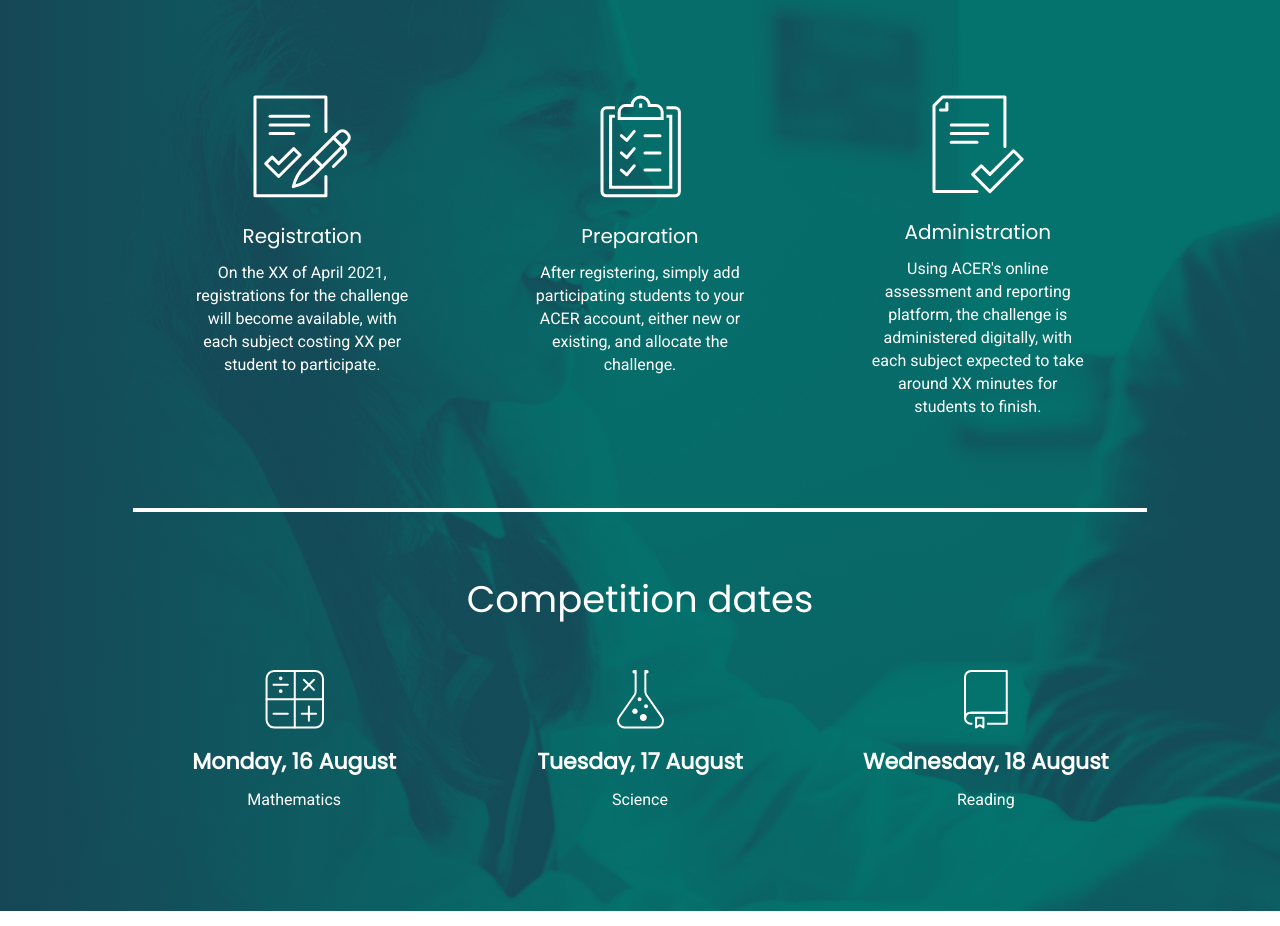
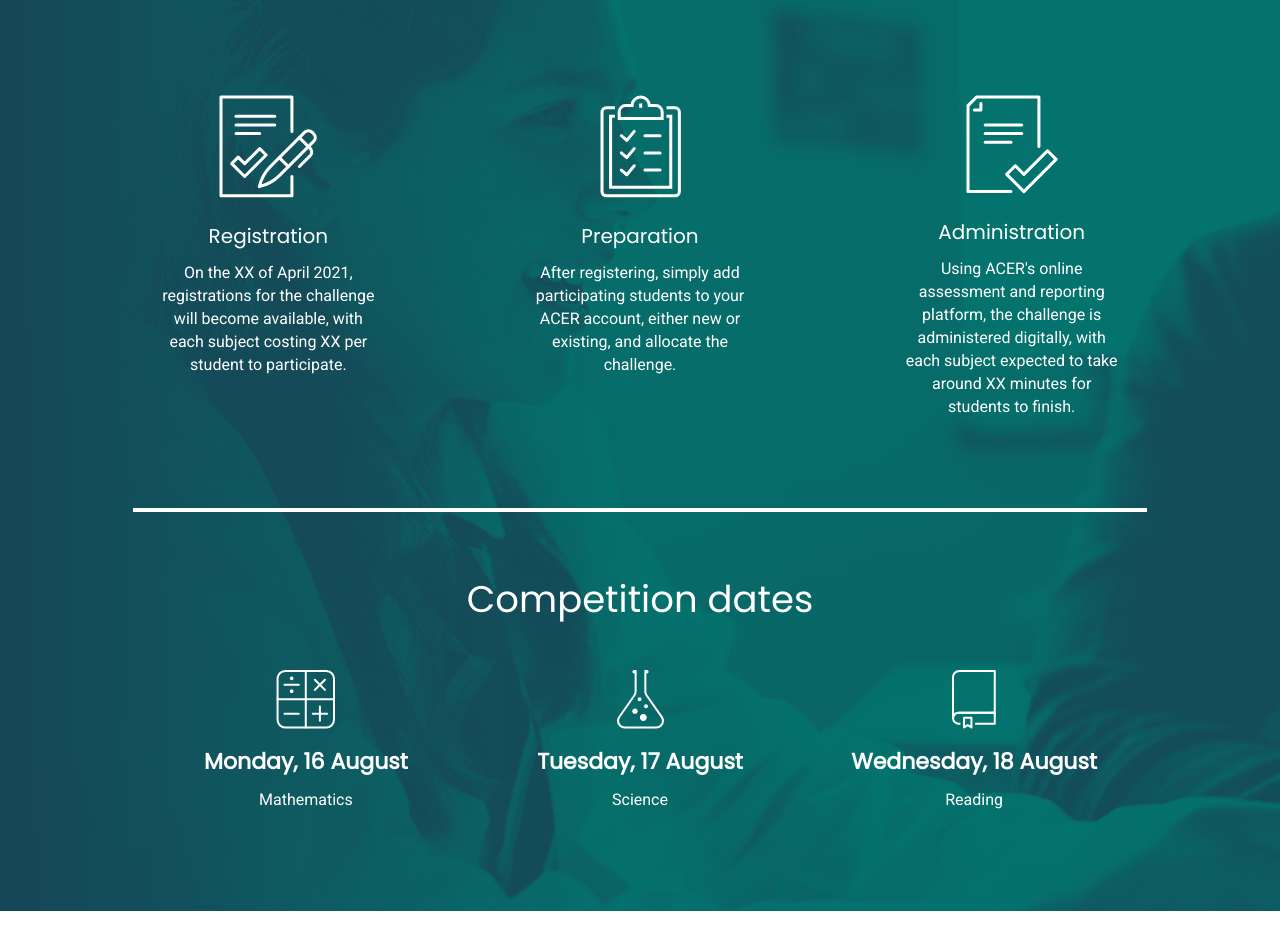
Before and after one commit to RockyWang89/ACER-OS-Test, a plain HTML site: page index.html in a window 1280 px wide. Shown: the part 2926-3852 px from the top of the page. Drawn offline with nearby package versions, Linux system fonts and the light colour scheme.

Commit message:
version 1.2 -- modified Competitions layout

```diff
--- a/css/style.css
+++ b/css/style.css
@@ -285,6 +285,15 @@ h3 {
 .processes-wrapper {
     padding-top: 98px;
     margin: 0 auto;
+    display: flex;
+    flex-direction: row;
+    justify-content: center;
+}
+
+@media screen and (max-width: 992px) {
+    .processes-wrapper {
+        flex-direction: column;
+    }
 }
 
 .process-item img {
@@ -293,6 +302,8 @@ h3 {
 
 .process-item {
     margin-bottom: 90px;
+    margin-left: 7.236842%;
+    margin-right: 7.236842%;
     padding-left: 0;
     padding-right: 0;
 }
@@ -314,14 +325,30 @@ h3 {
 
 .competitions-wrapper {
     padding-top: 45px;
+    margin: 0 auto;
+    display: flex;
+    flex-direction: row;
+    justify-content: center;
+}
+
+@media screen and (max-width: 992px) {
+    .competitions-wrapper {
+        flex-direction: column;
+    }
 }
 
 .competition-item {
     margin-bottom: 90px;
+    margin-left: 3.508772%;
+    margin-right: 3.508772%;
+    padding-left: 0;
+    padding-right: 0;
 }
 
 .competition-date {
-    margin-top: 18.57px;
+    margin: 18.57px auto 0;
+    width: 263px;
+    text-align: center;
     font-family: 'Poppins';
     font-style: normal;
     font-weight: 700;
--- a/index.html
+++ b/index.html
@@ -87,18 +87,18 @@
             <div class="competition-content">
                 <h2>The 2023 challenge</h2>
                 <p class="competition-subtitle">Participation in the challenge is open to all registered Australian schools, with students required to be enrolled in a participating school to take part.</p>
-                <div class="processes-wrapper row">
-                    <div class="process-item col-lg-4 col-sm-12 col-12">
+                <div class="processes-wrapper">
+                    <div class="process-item">
                         <img src="./images/registration.svg" alt="registration icon"/>
                         <p>Registration</p>
                         <p class="process-item-text">On the XX of April 2021, registrations for the challenge will become available, with each subject costing XX per student to participate.</p>
                     </div>
-                    <div class="process-item col-lg-4 col-sm-12 col-12">
+                    <div class="process-item">
                         <img src="./images/preparation.svg" alt="preparation icon"/>
                         <p>Preparation</p>
                         <p class="process-item-text">After registering, simply add participating students to your ACER account, either new or existing, and allocate the challenge.</p>
                     </div>
-                    <div class="process-item col-lg-4 col-sm-12 col-12">
+                    <div class="process-item">
                         <img src="./images/administration.svg" alt="administration icon"/>
                         <p>Administration</p>
                         <p class="process-item-text">Using ACER's online assessment and reporting platform, the challenge is administered digitally, with each subject expected to take around XX minutes for students to finish.</p>
@@ -106,18 +106,18 @@
                 </div>
                 <div class="line"></div>
                 <h2>Competition dates</h2>
-                <div class="competitions-wrapper row">
-                    <div class="competition-item col-lg-4 col-sm-12 col-12">
+                <div class="competitions-wrapper">
+                    <div class="competition-item">
                         <img src="./images/math-sml.svg" alt="math icon"/>
                         <p class="competition-date">Monday, 16 August</p>
                         <p class="competition-subject">Mathematics</p>
                     </div>
-                    <div class="competition-item col-lg-4 col-sm-12 col-12">
+                    <div class="competition-item">
                         <img src="./images/science-sml.svg" alt="science icon"/>
                         <p class="competition-date">Tuesday, 17 August</p>
                         <p class="competition-subject">Science</p>
                     </div>
-                    <div class="competition-item col-lg-4 col-sm-12 col-12">
+                    <div class="competition-item">
                         <img src="./images/reading-sml.svg" alt="reading icon"/>
                         <p class="competition-date">Wednesday, 18 August</p>
                         <p class="competition-subject">Reading</p>
```
